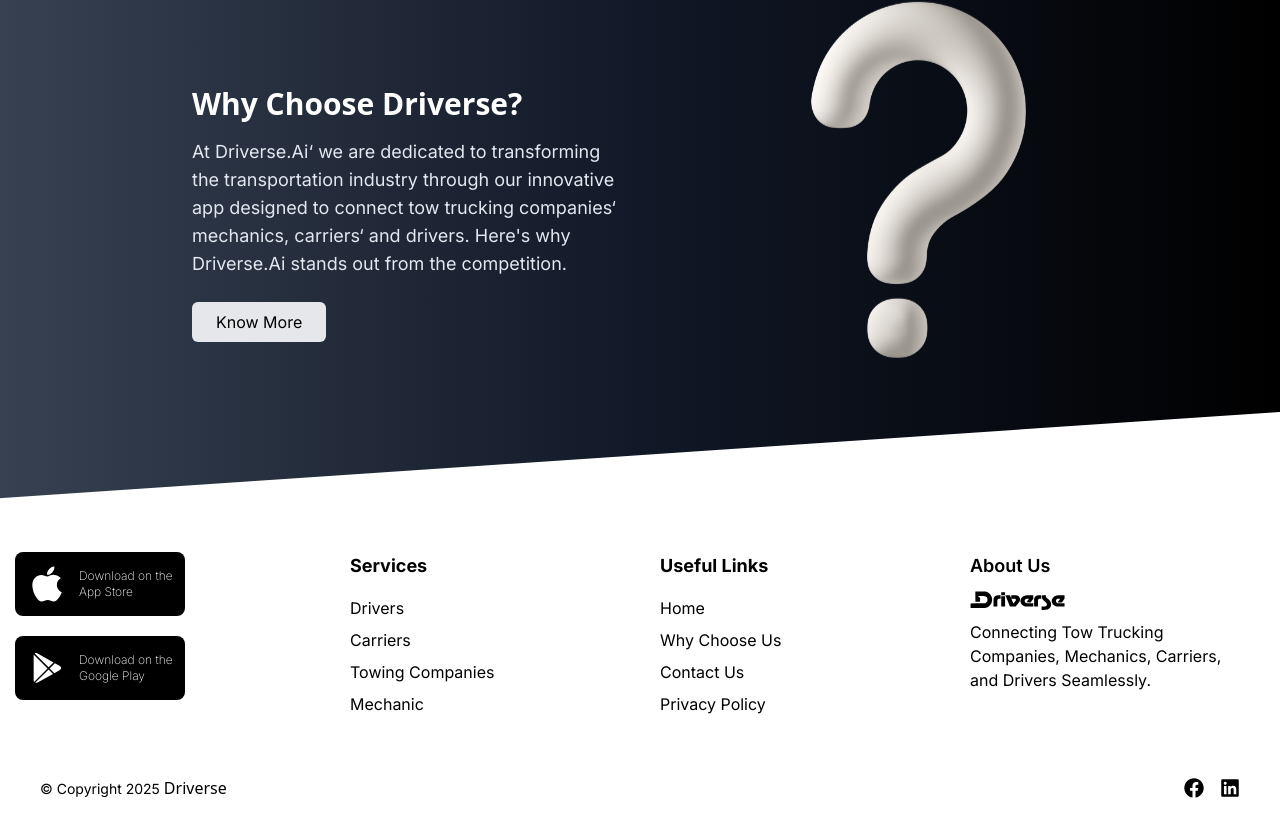
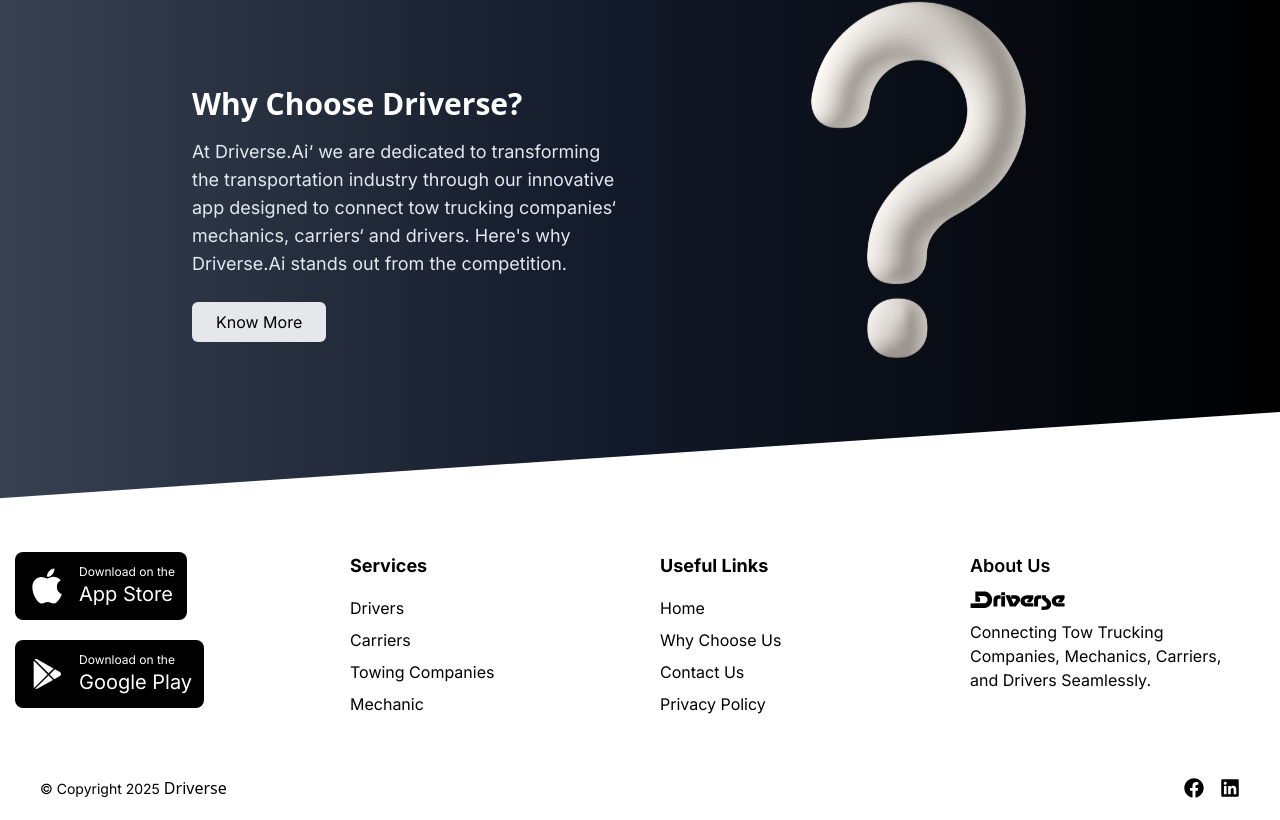
Before and after one commit to SaishBafna/Driverse-website, a Next.js app: page / in a window 1280 px wide. Shown: the part 2751-3571 px from the top of the page. Built offline with nearby package versions, Linux system fonts and the light colour scheme.

Commit message:
Seo added in the website for all pages

```diff
--- a/src/app/Components/Footer.jsx
+++ b/src/app/Components/Footer.jsx
@@ -23,22 +23,22 @@
               <li className="bg-black flex justify-center gap-x-3 items-center h-max w-max px-3 py-3 rounded-lg mx-auto md:ml-[-25px] ">
                 <FaApple className="text-white h-10 w-10" />
                 <div className="text-xs font-extralight text-white">
-                  <h4>Download on the</h4>
-                  <h1>App Store</h1>
+                  <div>Download on the</div>
+                  <div className="text-xl">App Store</div>
                 </div>
               </li>
               <li className="bg-black flex justify-center gap-x-3 items-center h-max w-max px-3 py-3 rounded-lg mx-auto md:ml-[-25px]">
                 <BiLogoPlayStore className="text-white h-10 w-10" />
                 <div className="text-xs font-extralight text-white">
-                  <h4>Download on the</h4>
-                  <h1>Google Play</h1>
+                  <div>Download on the</div>
+                  <div className="text-xl">Google Play</div>
                 </div>
               </li>
             </ul>
           </div>
 
           <div className="col-span-1">
-            <h3 className="text-lg font-bold mb-4 text-black">Services</h3>
+            <div className="text-lg font-bold mb-4 text-black">Services</div>
             <ul className="space-y-2">
               <li>
                 <a
@@ -86,7 +86,7 @@
           </div>
 
           <div className="col-span-1">
-            <h3 className="text-lg font-bold mb-4 text-black">Useful Links</h3>
+            <div className="text-lg font-bold mb-4 text-black">Useful Links</div>
             <ul className="space-y-2">
               <li>
                 <a href="/" className="hover:text-gray-400">
@@ -115,7 +115,7 @@
           </div>
 
           <div className="col-span-1">
-            <h3 className="text-lg font-semibold mb-4 text-black">About Us</h3>
+            <div className="text-lg font-semibold mb-4 text-black">About Us</div>
             <div className="flex justify-center items-center h-[0.5rem] w-24 mb-4 md:ml-[6.5rem] lg:mx-0 mx-auto sm:ml-0">
               <Driverselogo />
             </div>
```
